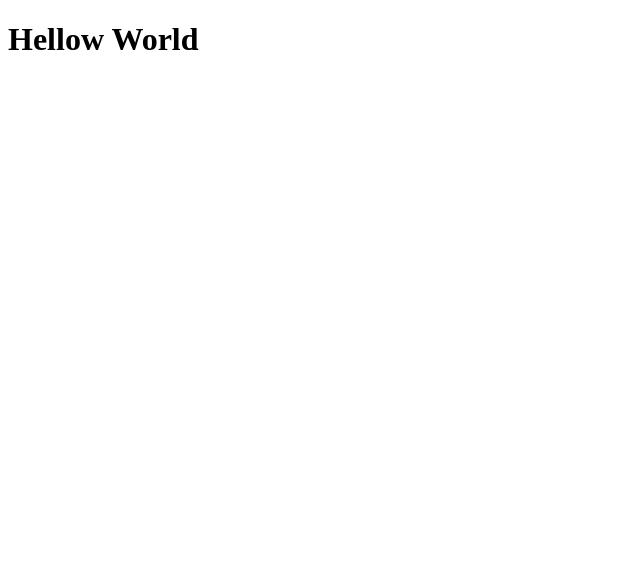
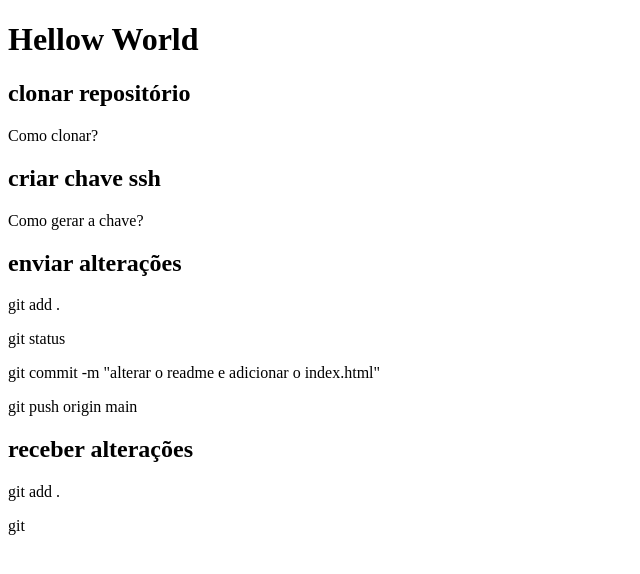
Before and after one commit to ninaclb/hello_world, a plain HTML site: page index.html in a window 1280 px wide. Shown: the whole page, without its empty margins (0-640 px from the left). Drawn offline with Linux system fonts and the light colour scheme.

Commit message:
alterar o index

```diff
--- a/index.html
+++ b/index.html
@@ -5,9 +5,25 @@
     <meta http-equiv="X-UA-Compatible" content="IE=edge">
     <meta name="viewport" content="width=device-width, initial-scale=1.0">
     <title>Document</title>
-    <link rel="s"
 </head>
 <body>
     <h1>Hellow World</h1>
+
+    <h2>clonar repositório</h2>
+    <p>Como clonar?</p>
+
+    <h2>criar chave ssh</h2>
+    <p>Como gerar a chave?</p>
+
+    <h2>enviar alterações</h2>
+    <p>git add .</p>
+    <p>git status</p>
+    <p>git commit -m "alterar o readme e adicionar o index.html"</p>
+    <p> git push origin main</p>
+
+    <h2>receber alterações</h2>
+    <p>git add .</p>
+    <p>git </p>
+
 </body>
 </html>
```
